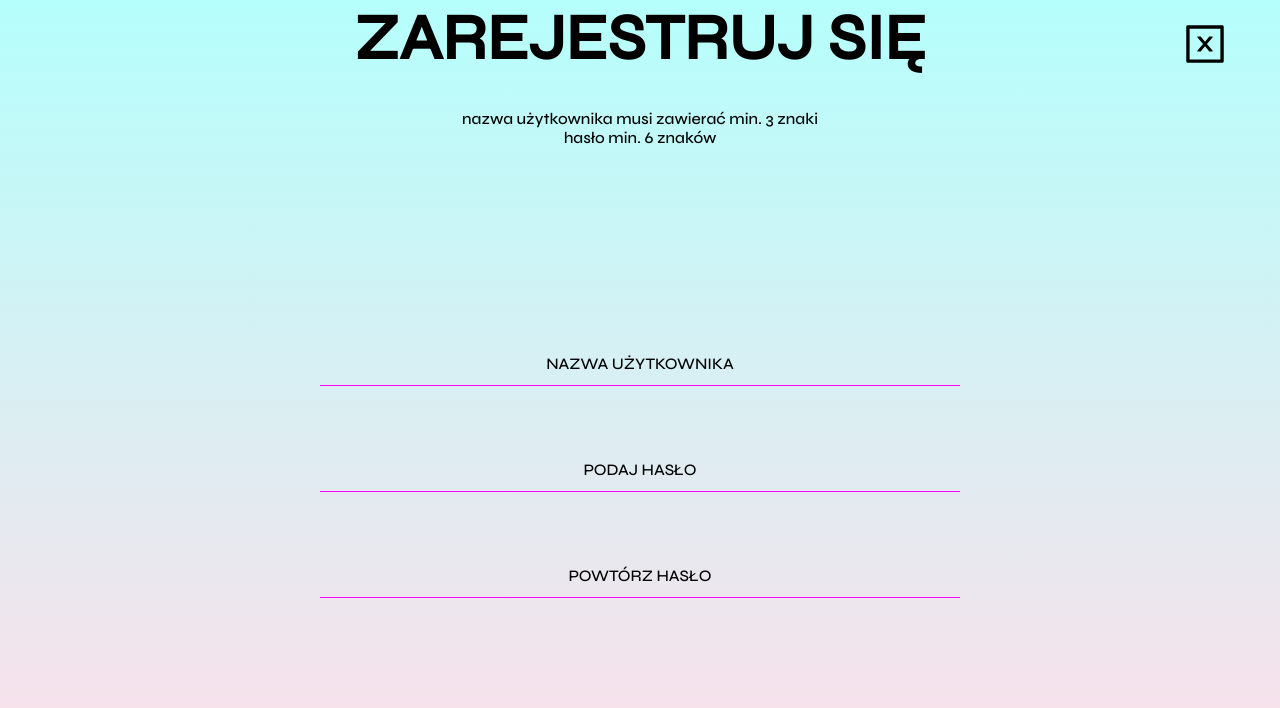
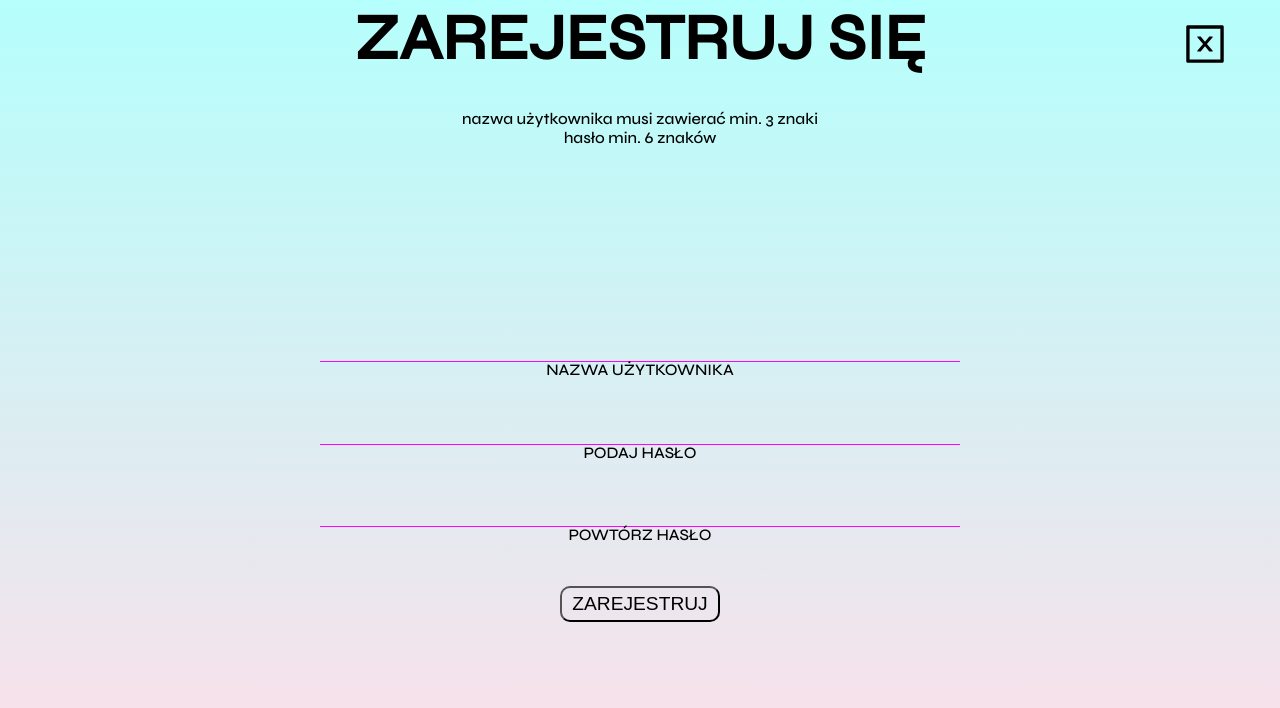
Before and after one commit to anyd007/bizness-plan, a React (Create React App) app in the folder client/: page /regestry in a window 1280 px wide. Shown: the top 708 px of the page. Built offline with nearby package versions, Linux system fonts and the light colour scheme; the HTML template or start-up script is replaced by a standard one.

Commit message:
syles regestry

```diff
--- a/client/src/App.js
+++ b/client/src/App.js
@@ -2,6 +2,7 @@ import React from "react";
 import { BrowserRouter as Router, Routes, Route } from "react-router-dom";
 import Home from "./components/home/Home";
 import Regestry from "./components/regestry/Regestry";
+import Login from "./components/login/Login";
 import "./App.css"
 
 export default function App() {
@@ -12,6 +13,7 @@ export default function App() {
       <Routes>
         <Route exact path="/" element={<Home />} />
         <Route path="/regestry" element={<Regestry />} />
+        <Route path="/login" element={<Login />} />
       </Routes>
       </div>
     </Router>
--- a/client/src/components/animations/label-animation.css
+++ b/client/src/components/animations/label-animation.css
@@ -19,7 +19,7 @@ input::placeholder {
 .spanAnime {
   width: 100%;
   position: absolute;
-  top: -60%;
+  bottom: -100%;
   left: 50%;
   transform: translate(-50%);
   transition-duration: 0.4s;
--- a/client/src/components/animations/label-animation.scss
+++ b/client/src/components/animations/label-animation.scss
@@ -9,7 +9,7 @@ input::placeholder{
 .spanAnime{
     width: 100%;
     position: absolute;
-    top: -60%;
+    bottom: -100%;
     left: 50%;
     transform: translate(-50%);
     transition-duration: 0.4s;
--- a/client/src/components/home/Home.jsx
+++ b/client/src/components/home/Home.jsx
@@ -18,7 +18,7 @@ const history = useNavigate()
                 </div>
                 <div className="home__choose--login">
                     <h3>LOGOWANIE</h3>
-                    <button>WEJDŹ</button>
+                    <button onClick={()=>history("/login")}>WEJDŹ</button>
                 </div>
             </div>
         </div>
--- /dev/null
+++ b/client/src/components/login/Login.jsx
@@ -0,0 +1,16 @@
+import React from "react";
+
+const Login = () =>{
+
+    return(
+        <div className="login">
+            <div className="login__title">
+                <h2>LOGOWANIE</h2>
+                <p>podaj nazwę użytkownika i hasło stworzone w procesie rejestracji</p>
+            </div>
+
+        </div>
+    )
+}
+
+export default Login;
--- a/client/src/components/regestry/Regestry.jsx
+++ b/client/src/components/regestry/Regestry.jsx
@@ -31,6 +31,9 @@ const Regestry = () =>{
                             <span className="spanAnime">POWTÓRZ HASŁO</span>
                     </label>
                 </div>
+                <div className="regestry__panel--button">
+                    <button>ZAREJESTRUJ</button>
+                </div>
             </div>
         </div>
     )
--- a/client/src/components/regestry/regestry.css
+++ b/client/src/components/regestry/regestry.css
@@ -13,6 +13,14 @@
   .regestry__panel--repassword input, .regestry__panel--password input, .regestry__panel--username input {
     width: 80%;
   }
+}
+
+.regestry__panel--button button {
+  font-size: 1.2rem;
+  border-radius: 10px;
+  padding: 5px 10px;
+  background-color: transparent;
+  cursor: pointer;
 }
 
 .regestry {
@@ -32,8 +40,13 @@
 @media (min-width: 230px) and (max-width: 480px) {
   .regestry__title {
     padding-top: 3rem;
-    margin-bottom: 4rem;
-    height: 20vh;
+    height: 25vh;
+  }
+}
+@media (min-width: 480px) and (max-width: 960px) {
+  .regestry__title {
+    height: 30vh;
+    gap: 1rem;
   }
 }
 .regestry__title h2 {
@@ -73,7 +86,71 @@
   display: flex;
   flex-direction: column;
   justify-content: space-evenly;
+  justify-items: center;
 }
+@media (min-width: 230px) and (max-width: 960px) {
+  .regestry__panel {
+    gap: 2rem;
+    height: 60vh;
+  }
+}
+.regestry__panel--button button {
+  -webkit-animation-name: out;
+          animation-name: out;
+  -webkit-animation-duration: 0.7s;
+          animation-duration: 0.7s;
+}
+.regestry__panel--button button:hover {
+  -webkit-animation-name: btn;
+          animation-name: btn;
+  -webkit-animation-duration: 0.7s;
+          animation-duration: 0.7s;
+  -webkit-animation-fill-mode: forwards;
+          animation-fill-mode: forwards;
+}
+
 label {
   position: relative;
+}
+
+@-webkit-keyframes btn {
+  from {
+    background-color: transparent;
+    box-shadow: none;
+  }
+  to {
+    background-color: gold;
+    box-shadow: rgb(38, 57, 77) 0px 20px 30px -10px;
+  }
+}
+
+@keyframes btn {
+  from {
+    background-color: transparent;
+    box-shadow: none;
+  }
+  to {
+    background-color: gold;
+    box-shadow: rgb(38, 57, 77) 0px 20px 30px -10px;
+  }
+}
+@-webkit-keyframes out {
+  from {
+    background-color: gold;
+    box-shadow: rgb(38, 57, 77) 0px 20px 30px -10px;
+  }
+  to {
+    background-color: transparent;
+    box-shadow: none;
+  }
+}
+@keyframes out {
+  from {
+    background-color: gold;
+    box-shadow: rgb(38, 57, 77) 0px 20px 30px -10px;
+  }
+  to {
+    background-color: transparent;
+    box-shadow: none;
+  }
 }/*# sourceMappingURL=regestry.css.map */
--- a/client/src/components/regestry/regestry.scss
+++ b/client/src/components/regestry/regestry.scss
@@ -13,6 +13,13 @@
     @include screen(extra-small, small){
         width: 80%;
     }
+}
+%button-styles{
+    font-size: 1.2rem;
+    border-radius: 10px;
+    padding: 5px 10px;
+    background-color: transparent;
+    cursor: pointer;
 }
 
 .regestry{
@@ -31,8 +38,12 @@
 
         @include screen(extra-small, small){
             padding-top: 3rem;
-            margin-bottom: 4rem;
-            height: 20vh;
+            height: 25vh;
+        }
+
+        @include screen(small, large){
+            height: 30vh;
+            gap: 1rem;
         }
 
         h2{
@@ -74,6 +85,12 @@
         display: flex;
         flex-direction: column;
         justify-content: space-evenly;
+        justify-items: center;
+
+        @include screen (extra-small, large){
+            gap: 2rem;
+            height: 60vh;
+        }
 
         &--username{
             input{
@@ -92,8 +109,42 @@
                 @extend %input-styles;
             }
         }
+
+        &--button{
+
+            button{
+           @extend %button-styles;
+           animation-name: out;
+           animation-duration: 0.7s;
+            }
+            button:hover{
+                animation-name: btn;
+                animation-duration: 0.7s;
+                animation-fill-mode: forwards;
+            }
+        }
     }
 }
 label{
     position: relative;
 }
+@keyframes btn {
+    from{
+        background-color: transparent;
+        box-shadow: none;
+    }
+    to{
+        background-color: gold;
+        box-shadow: rgb(38, 57, 77) 0px 20px 30px -10px;
+    }
+}
+@keyframes out {
+    from{
+        background-color: gold;
+        box-shadow: rgb(38, 57, 77) 0px 20px 30px -10px;
+    }
+    to{
+        background-color: transparent;
+        box-shadow: none;
+    }
+}
```
Also changed, not shown: client/src/components/login/login.scss (added), 2 other files (tests, documents, lock files or other folders).
